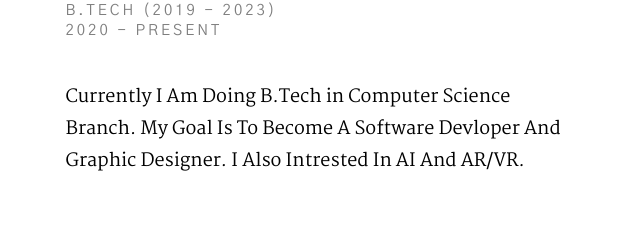
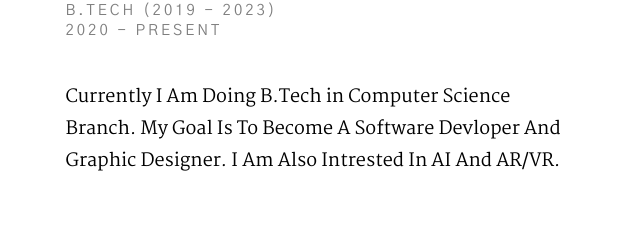
Before and after one commit to Partha2024/Parth, a plain HTML site: page Ethos/index.html in a window 1280 px wide. Shown: the part 2121-2348 px from the top of the page, 25-665 px from the left. Drawn offline with nearby package versions, Linux system fonts and the light colour scheme.

Commit message:
Update index.html

```diff
--- a/Ethos/index.html
+++ b/Ethos/index.html
@@ -179,7 +179,7 @@
 
                         <p>
                         Currently I Am Doing B.Tech in Computer Science Branch. My Goal Is To Become A
-                        Software Devloper And Graphic Designer. I Also Intrested In AI And AR/VR.
+                        Software Devloper And Graphic Designer. I Am Also Intrested In AI And AR/VR.
 
                         </p>
                     </div>
```
